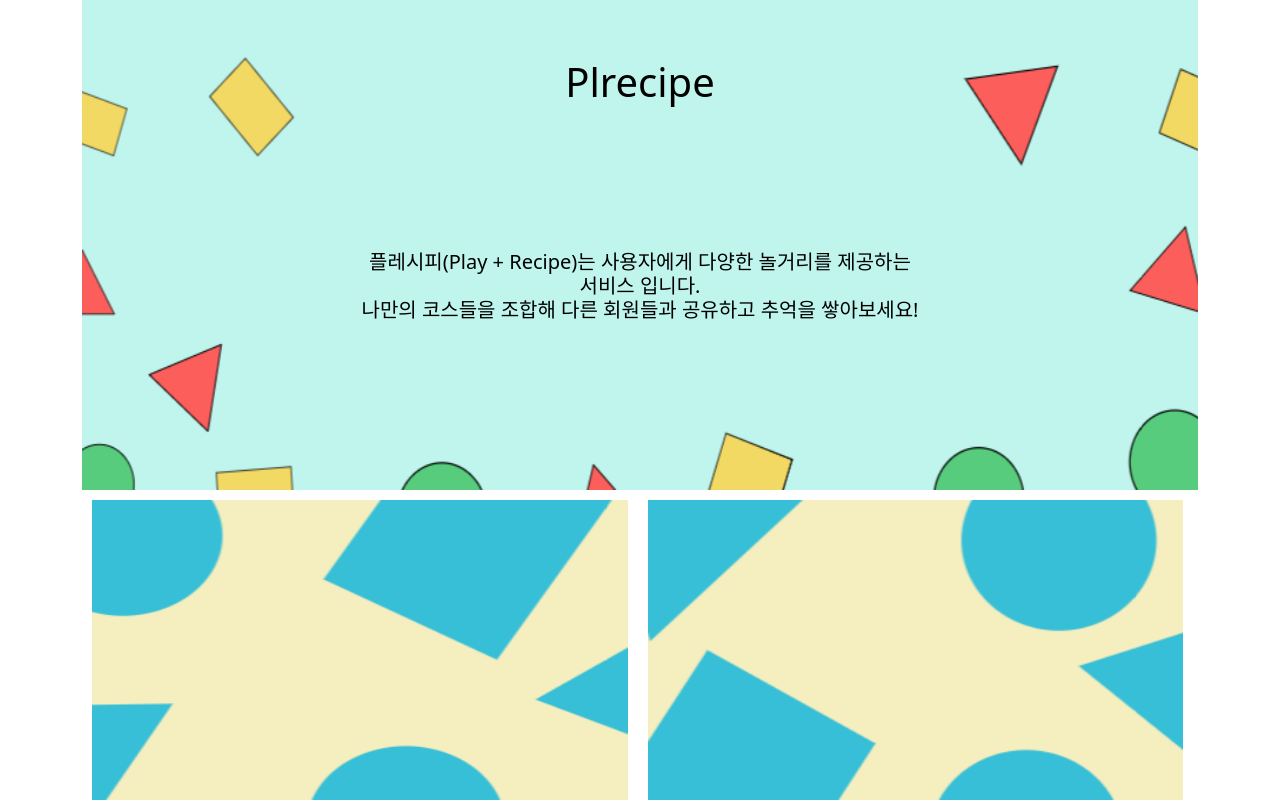
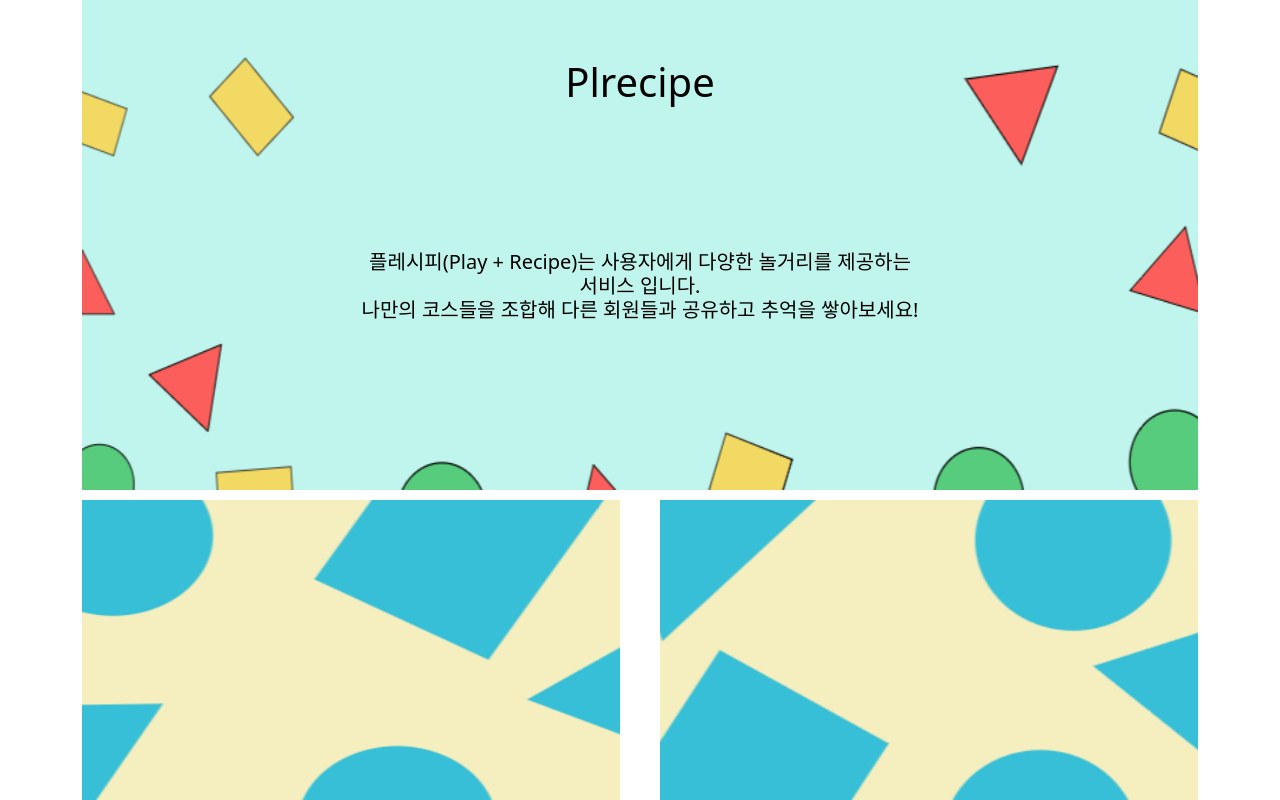
Before and after one commit to beyond-sw-camp/be04-3rd-6candoit-plrecipe, a Vue app in the folder plrecipe/: page / in a window 1280 px wide. Shown: the part 190-990 px from the top of the page. Built offline with nearby package versions, Linux system fonts and the light colour scheme; a web font is replaced by a local one.

Commit message:
main css 수정

```diff
--- a/plrecipe/src/components/Main.vue
+++ b/plrecipe/src/components/Main.vue
@@ -17,10 +17,10 @@
         <!-- 작은 이미지들 -->
         <div class="small-images">
             <a href="https://www.naver.com/">
-                <img src="@/img/post.png" alt="왼쪽 이미지" class="small-image">
+                <img src="@/img/post.png" alt="왼쪽 이미지" class="small-image1">
             </a>
             <a href="https://www.naver.com/">
-                <img src="@/img/place.png" alt="오른쪽 이미지" class="small-image">
+                <img src="@/img/place.png" alt="오른쪽 이미지" class="small-image2">
             </a>
         </div>
     </div>
@@ -175,12 +175,23 @@ body {
 }
 
 /* 작은 이미지 스타일 */
-.small-image {
-  width: 48%; /* 큰 이미지의 1/3 크기로 설정 */
+.small-image1 {
+  width: calc(50% - 20px); /* 큰 이미지의 1/3 크기로 설정 */
   height: 300px;
-  margin-left: 10px;
+  margin-left: 0;
   margin-top: 10px;
   margin-right: 10px;
+  justify-content: space-between;
+}
+
+.small-image2{
+  width: calc(50% - 20px); /* 큰 이미지의 1/3 크기로 설정 */
+  height: 300px;
+  margin-left: 30px;
+  margin-top: 10px;
+  margin-right: 10px;
+  justify-content: space-between;
+  margin-right: 0; /* 마지막 이미지는 오른쪽 여백을 없앱니다 */
 }
 
 .big-image-container {
```
